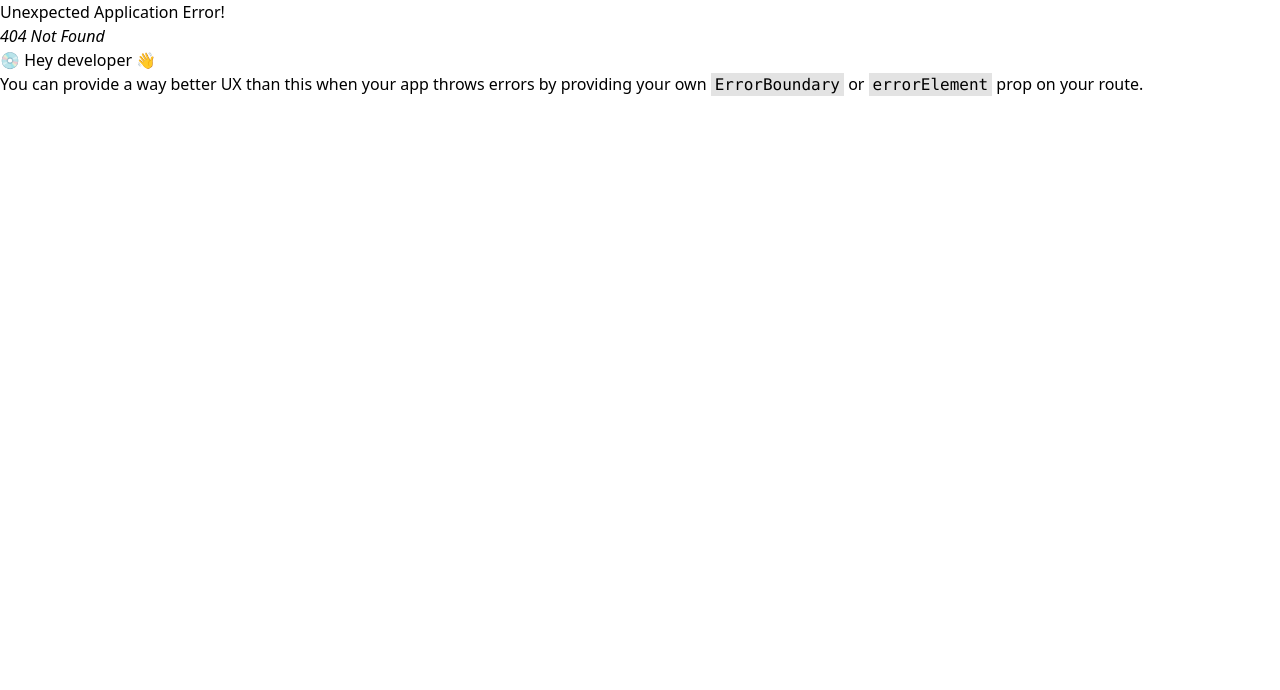
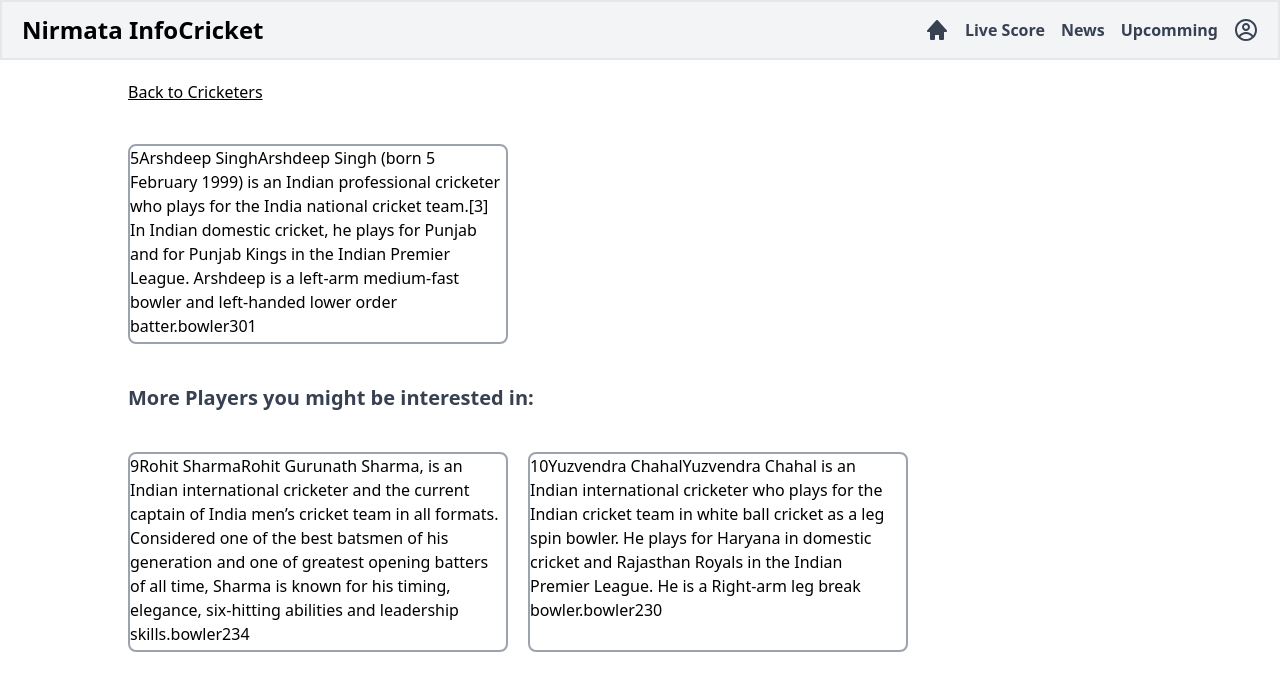
Before and after one commit to sidd-oo/cricket-app-react, a React (Create React App) app: page /player/11 in a window 1280 px wide. Before the commit this address had no page. Shown: the top 690 px of the page. Built offline with nearby package versions, Linux system fonts and the light colour scheme.

Commit message:
feat: feat: fetched the details of playerInfo and similar players

```diff
--- a/src/App.js
+++ b/src/App.js
@@ -1,6 +1,8 @@
 import './App.css';
 import Main from './pages/Main';
 import TableContainer from './pages/Home'
+import PlayerInfo from './pages/PlayerInfo'
+
 import { RouterProvider, createBrowserRouter } from 'react-router-dom';
 
 const router = createBrowserRouter([
@@ -13,8 +15,8 @@ const router = createBrowserRouter([
         element: <TableContainer />,
       },
       {
-        path: "/player",
-        element: <h1>Hey Player</h1>,
+        path: "/player/:playerId",
+        element: <PlayerInfo/>,
       },
     ],
   },
--- /dev/null
+++ b/src/components/PlayerCard.jsx
@@ -0,0 +1,22 @@
+import React from "react";
+
+const PlayerCard = ({currentPlayer}) => {
+
+  return (
+    <div className="mt-10 h-[200px] w-[380px] rounded-lg border-2 border-gray-400">
+      <div>
+        <span>{currentPlayer?.rank}</span>
+        <span>{currentPlayer?.name}</span>
+        <span>{currentPlayer?.description}</span>
+        <span>{currentPlayer?.type}</span>
+        <span>{currentPlayer?.points}</span>
+        <span>{currentPlayer?.DOB}</span>
+        <span>{currentPlayer?.age}</span>
+
+
+      </div>
+    </div>
+  );
+};
+
+export default PlayerCard;
--- /dev/null
+++ b/src/components/PlayersSuggestion.jsx
@@ -0,0 +1,40 @@
+import React, { useState, useEffect } from "react";
+import PlayerCard from "./PlayerCard";
+
+const PlayersSuggestion = ({ playersList, currentPlayer }) => {
+  const [recommendedPlayer, setRecommendedPlayer] = useState([]);
+
+  useEffect(() => {
+    const fetchSimilarPlayers = (type) => {
+      const players = playersList
+        ?.filter((player) => {
+          return player.type === type;
+        })
+        ?.filter((player) => {
+          return player.id !== currentPlayer?.id;
+        });
+
+      setRecommendedPlayer(players);
+    };
+    fetchSimilarPlayers(currentPlayer?.type);
+  }, [currentPlayer, playersList]);
+
+  if (recommendedPlayer?.length !== 0) {
+    return (
+      <div>
+        <h1 className="mt-10 text-xl font-bold text-gray-700">
+          More Players you might be interested in:
+        </h1>
+        <div className="flex flex-wrap gap-5">
+          {recommendedPlayer?.map((player) => (
+            <PlayerCard key={player.id} currentPlayer={player} />
+          ))}
+        </div>
+      </div>
+    );
+  }
+
+  return null;
+};
+
+export default PlayersSuggestion;
--- a/src/components/Table/TableBody.jsx
+++ b/src/components/Table/TableBody.jsx
@@ -11,7 +11,7 @@ const TableBody = ({ playersList, pageNo }) => {
           pageNo * paginationPerPageSize
         )
         ?.map((player) => {
-          return <TableRow key={player._id} player={player} />;
+          return <TableRow key={player.id} player={player} />;
         })}
     </tbody>
   );
--- a/src/components/Table/TableRow.jsx
+++ b/src/components/Table/TableRow.jsx
@@ -1,5 +1,5 @@
 import React from "react";
-import { Link } from 'react-router-dom'
+import { Link } from "react-router-dom";
 import { calculateAge } from "../../utils/common";
 
 const TDElement = ({ value }) => {
@@ -13,7 +13,7 @@ const TDElement = ({ value }) => {
 };
 
 function TableRow({ player }) {
-  const { _id, dob, name, points, rank, type } = player;
+  const { id, dob, name, points, rank, type } = player;
 
   const getCricketerType = (type) => {
     if (type === "allRounder") return "All Rounder";
@@ -24,9 +24,14 @@ function TableRow({ player }) {
   return (
     <tr className="bg-gray-50 hover:bg-gray-100">
       <TDElement value={rank} />
-      <Link to={"/player?id=" + _id}>
-        <TDElement value={name} />
-      </Link>
+      <td className="mx-auto whitespace-nowrap px-6 py-4 text-sm font-medium">
+        <Link
+          to={`/player/${id.slice(1)}`}
+          className={`text-gray-600 hover:text-black`}
+        >
+          {name}
+        </Link>
+      </td>
       <TDElement value={type ? getCricketerType(type) : "--"} />
       <TDElement value={points} />
       <TDElement value={calculateAge(dob)} />
--- a/src/pages/Home.jsx
+++ b/src/pages/Home.jsx
@@ -31,7 +31,6 @@ const Home = () => {
     setFilteredPlayersList(searchPlayersByName(searchValue));
   }, [searchValue]);
 
-  console.log(playersList);
   return (
     <div className="p-10">
       <div className="h-screen text-gray-900">
--- a/src/pages/PlayerInfo.jsx
+++ b/src/pages/PlayerInfo.jsx
@@ -0,0 +1,44 @@
+import React, { useState, useEffect } from "react";
+import PlayerCard from "../components/PlayerCard";
+import PlayersSuggestion from "../components/PlayersSuggestion";
+import { Link, useParams } from "react-router-dom";
+import getPlayers from "../data/getPlayers";
+
+const PlayerInfo = () => {
+  const { playerId } = useParams();
+  const [currentPlayer, setCurrentPlayer] = useState(null);
+  const [playersList, setPlayersList] = useState([]);
+
+  useEffect(() => {
+    const getPlayersList = async () => {
+      try {
+        const list = await getPlayers();
+        setPlayersList(list);
+        const playerInfo = list.find(
+          (player) => player.id.slice(1) === playerId
+        );
+        setCurrentPlayer(playerInfo);
+      } catch (error) {
+        console.error("Error fetching players:", error);
+      }
+    };
+
+    getPlayersList();
+  }, [playerId]);
+
+  return (
+    <>
+      <div className="mx-auto mt-5 w-[80%]">
+        <Link to="/" className="underline">
+          Back to Cricketers
+        </Link>
+      </div>
+      <div className="mx-auto w-[80%] flex-col items-start justify-center gap-20 ">
+        <PlayerCard currentPlayer={currentPlayer} />
+        <PlayersSuggestion playersList={playersList} currentPlayer={currentPlayer}/>
+      </div>
+    </>
+  );
+};
+
+export default PlayerInfo;
```
